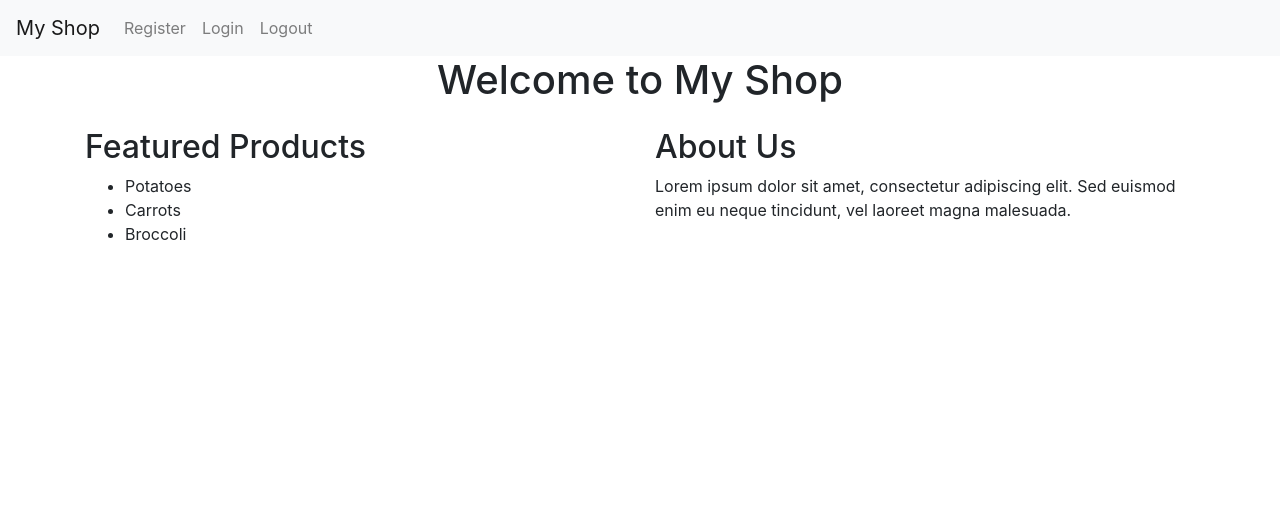
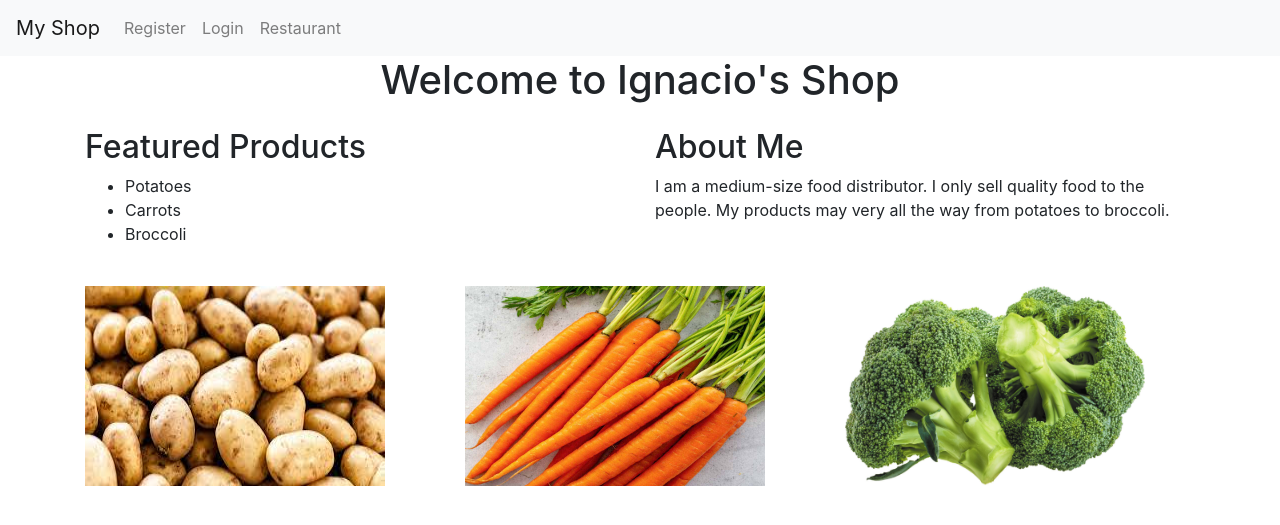
Before and after one commit to ignamart03/Symfony-shop, a Symfony app: template templates/home/index.html.twig in a window 1280 px wide. Shown: the top 525 px of the page. Run offline with Twig, Linux system fonts and the light colour scheme; the template is opened without the code that fills it, so the values that code supplies are empty; some libraries are stand-ins or nearby versions.

Commit message:
logout fix

```diff
--- a/config/routes.yaml
+++ b/config/routes.yaml
@@ -26,3 +26,8 @@ app_first:
 logout:
     path: /logout
     controller: App\Controller\SecurityController::logout
+
+
+restaurant:
+    path: /restaurant/1
+    controller: App\Controller\SecurityController::restaurant
--- a/templates/base.html.twig
+++ b/templates/base.html.twig
@@ -48,8 +48,15 @@
                     <li class="nav-item">
                         <a class="nav-link" href="{{ path('login') }}">Login</a>
                     </li>
+                    {% if app.user %}
+                        <li class="nav-item">
+                            <a class="nav-link" href="{{ path('logout') }}">Logout</a>
+                        </li>
+                    {% endif %}
+
+
                     <li class="nav-item">
-                        <a class="nav-link" href="{{ path('logout') }}">Logout</a>
+                        <a class="nav-link" href="{{ path('restaurant') }}">Restaurant</a>
                     </li>
                 </ul>
             </div>
--- a/templates/home/index.html.twig
+++ b/templates/home/index.html.twig
@@ -4,9 +4,8 @@
 
 {% block body %}
     <div class="container">
-  <h1 class="text-center">Welcome to My Shop</h1>
+  <h1 class="text-center">Welcome to Ignacio's Shop</h1>
   <div class="row mt-4">
-      <br>
     <div class="col-md-6">
       <h2>Featured Products</h2>
       <ul>
@@ -16,9 +15,20 @@
       </ul>
     </div>
     <div class="col-md-6">
-      <h2>About Us</h2>
-      <p>Lorem ipsum dolor sit amet, consectetur adipiscing elit. Sed euismod enim eu neque tincidunt, vel laoreet magna malesuada.</p>
+      <h2>About Me</h2>
+      <p>I am a medium-size food distributor. I only sell quality food to the people. My products may very all the way from potatoes to broccoli.</p>
     </div>
   </div>
+  <div class="row mt-4">
+        <div class="col-md-4">
+            <img src="{{ asset('../../images/potatoes.jpg') }}" alt="Image 1" width="300px" height="200px">
+        </div>
+        <div class="col-md-4">
+            <img src="{{ asset('../../images/carrots.jpg') }}" alt="Image 2" width="300px" height="200px">
+        </div>
+        <div class="col-md-4">
+            <img src="{{ asset('../../images/broccoli.jpg') }}" alt="Image 3" width="300px" height="200px">
+        </div>
+    </div>
 </div>
 {% endblock %}
```
Also changed, not shown: public/images/broccoli.jpg (added), public/images/carrots.jpg (added), public/images/potatoes.jpg (added).
